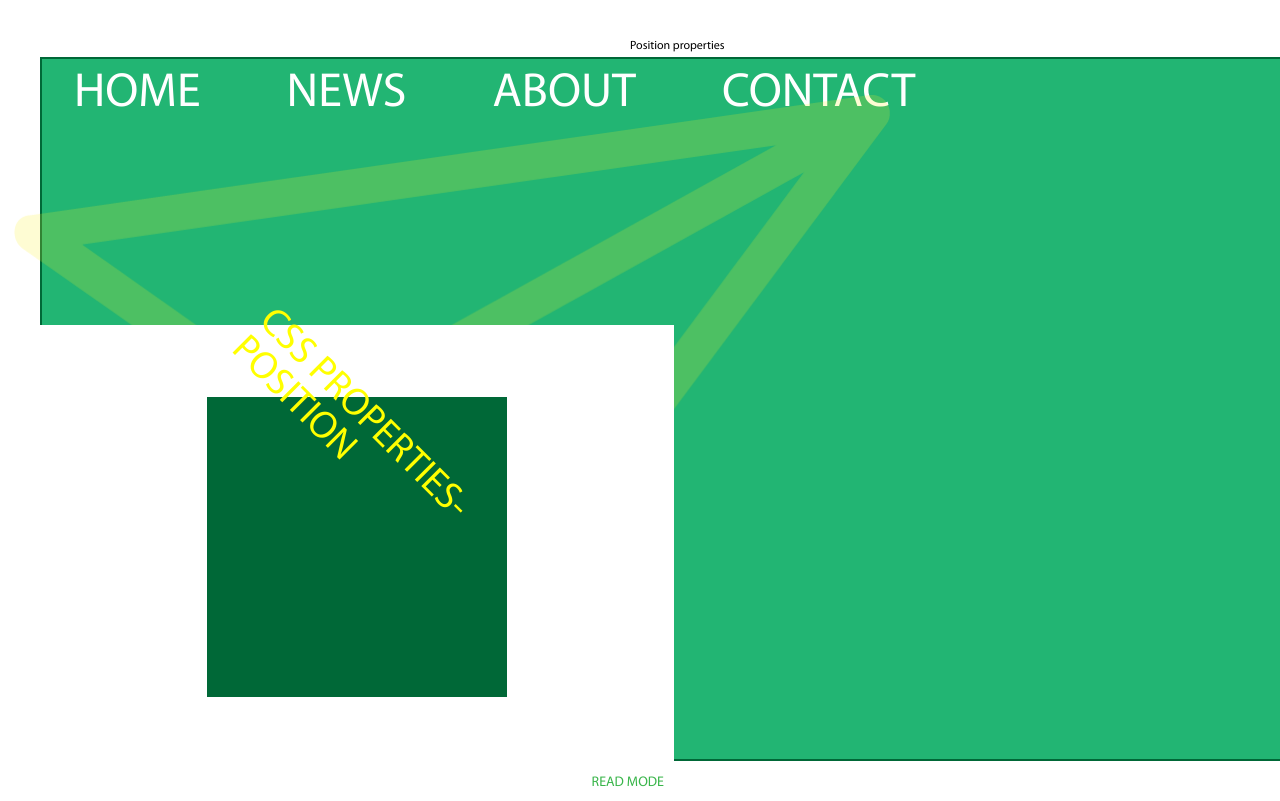
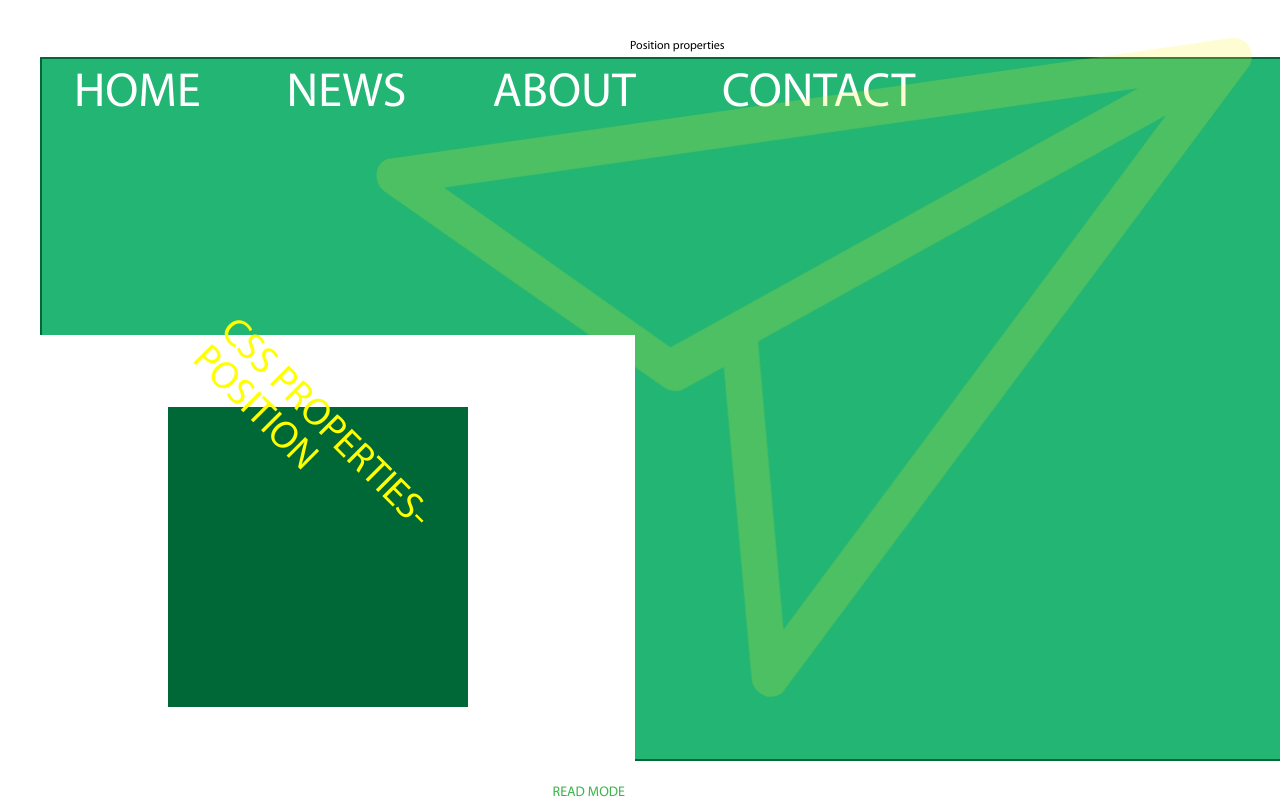
Before and after one commit to nino-mate/davaleba7, a plain HTML site: page index.html in a window 1280 px wide. Shown: the top 801 px of the page. Drawn offline with Linux system fonts and the light colour scheme.

Commit message:
Update style.css

```diff
--- a/css/style.css
+++ b/css/style.css
@@ -31,8 +31,8 @@ body{
 }
 .logo{
 	height: 659px;
-	margin-right: 390px;
-	margin-top: 95px;
+	margin-right: 28px;
+	margin-top: 38px;
 	position: absolute;
 	right: 0;
 	top: 0;
@@ -45,8 +45,8 @@ body{
 	position: absolute;
 	left: 0;
 	bottom: 0;
-	margin-left: 39px;
-	margin-bottom: 10px;
+	margin-left: 0;
+	margin-bottom: 0;
 	z-index: 10;
 }
 .green-box{
```
